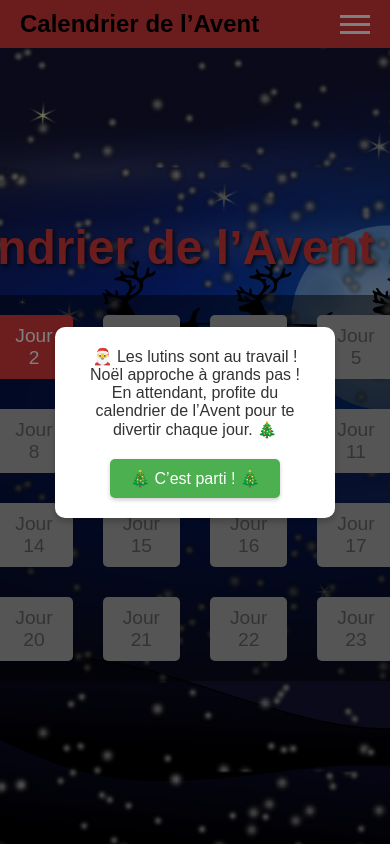
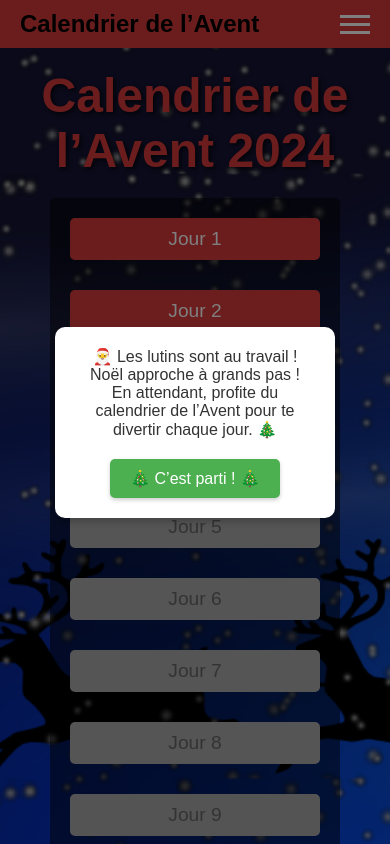
Before and after one commit to SabrinaMouginot/calendrier_avent, a React (Vite) app: page / in a window 390 px wide. Shown: the top 844 px of the page. Built offline with nearby package versions, Linux system fonts and the light colour scheme.

Commit message:
travail de style

```diff
--- a/src/pages/Home/Home.css
+++ b/src/pages/Home/Home.css
@@ -87,14 +87,14 @@ body,
 
 /* Organisation des cards en 3 colonnes */
 @media (max-width: 768px) {
-  .content ul {
+  .content .days {
     grid-template-columns: repeat(3, 1fr);
     gap: 10px;
   }
 }
 
 @media (max-width: 500px) {
-  .content ul {
+  .content .days {
     grid-template-columns: repeat(1, 1fr);
     margin: 0px 50px;
 
```
